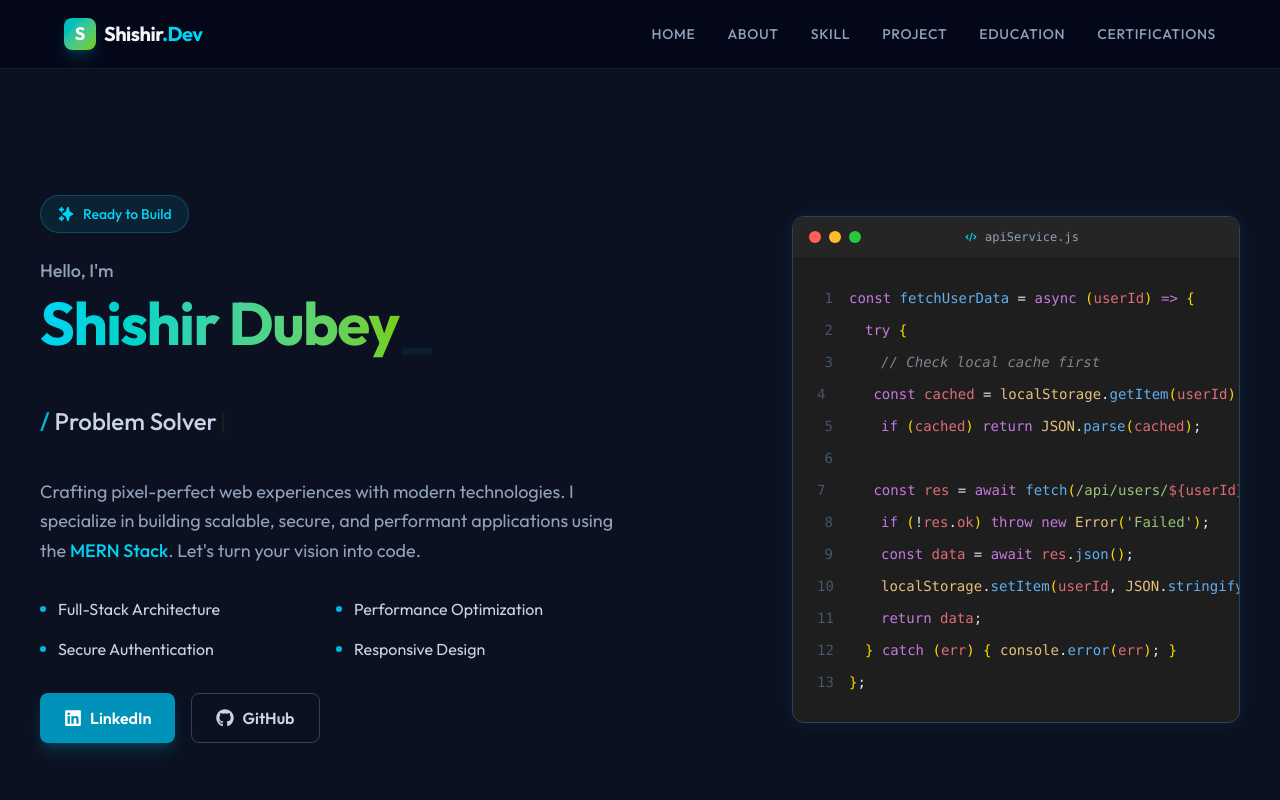
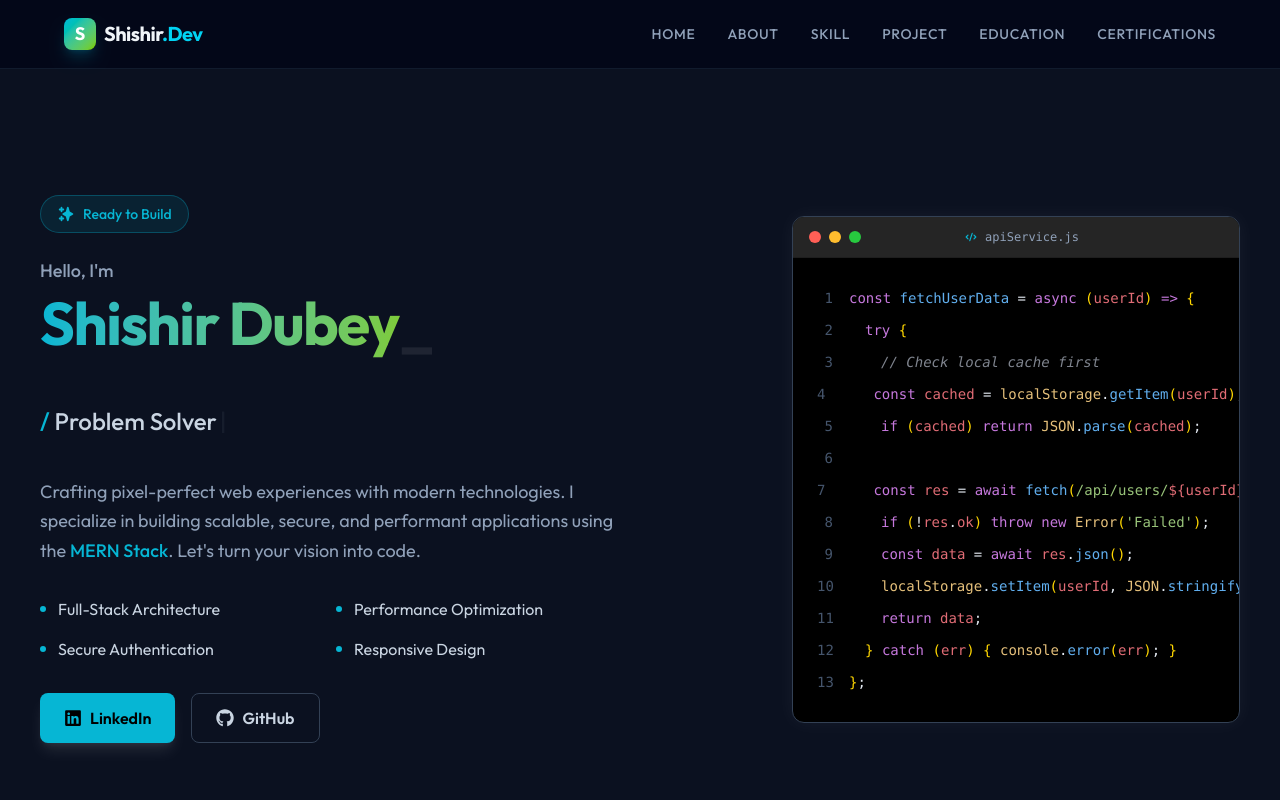
Before and after one commit to shishirdubey24/My-Portfolio, a React (Vite) app: page / in a window 1280 px wide. Shown: the top 800 px of the page. Built offline with nearby package versions, Linux system fonts and the light colour scheme.

Commit message:
Updated UX

```diff
--- a/src/components/About.jsx
+++ b/src/components/About.jsx
@@ -6,15 +6,15 @@ const About = () => {
   return (
     <div id="home" className="min-h-screen flex items-center relative overflow-hidden">
       {/* Background Decor */}
-      <div className="absolute top-20 right-20 w-96 h-96 bg-cyan-500/10 rounded-full blur-3xl -z-10 animate-pulse-slow"></div>
-      <div className="absolute bottom-20 left-20 w-72 h-72 bg-lime-500/10 rounded-full blur-3xl -z-10 animate-pulse-slow delay-500"></div>
+      <div className="absolute top-20 right-20 w-96 h-96 bg-brand-primary/10 rounded-full blur-3xl -z-10 animate-pulse-slow"></div>
+      <div className="absolute bottom-20 left-20 w-72 h-72 bg-brand-secondary/10 rounded-full blur-3xl -z-10 animate-pulse-slow delay-500"></div>
 
       <div className="max-w-7xl mx-auto px-6 py-20 relative z-10">
         <div className="grid grid-cols-1 lg:grid-cols-2 gap-12 items-center">
 
           {/* Left Content */}
           <div className="order-2 lg:order-1 animate-fade-in-up">
-            <div className="inline-flex items-center gap-2 px-4 py-2 bg-cyan-900/30 border border-cyan-500/30 rounded-full text-cyan-400 text-sm font-medium mb-6 animate-fade-in-down delay-100">
+            <div className="inline-flex items-center gap-2 px-4 py-2 bg-brand-primary/10 border border-brand-primary/30 rounded-full text-brand-primary text-sm font-medium mb-6 animate-fade-in-down delay-100">
               <HiSparkles className="text-lg" />
               <span>Ready to Build</span>
             </div>
@@ -24,7 +24,7 @@ const About = () => {
             </h1>
 
             <h2 className="text-4xl md:text-6xl font-bold text-white mb-4 min-h-[4rem] md:min-h-[6rem] animate-slide-in-left delay-100 tracking-tight">
-              <span className="text-transparent bg-clip-text bg-gradient-to-r from-cyan-400 to-lime-500">
+              <span className="text-transparent bg-clip-text bg-gradient-to-r from-brand-primary to-brand-secondary">
                 <Typewriter
                   words={['Shishir Dubey']}
                   loop={1}
@@ -33,13 +33,13 @@ const About = () => {
                   typeSpeed={100}
                   deleteSpeed={50}
                   delaySpeed={1000}
-                  cursorColor='#06b6d4'
+                  cursorColor='#ffffff'
                 />
               </span>
             </h2>
 
             <h3 className="text-xl md:text-2xl font-medium text-slate-300 mb-6 min-h-[2rem] md:min-h-[3rem] animate-slide-in-left delay-200">
-              <span className="text-cyan-500">/</span>{' '}
+              <span className="text-brand-primary">/</span>{' '}
               <Typewriter
                 words={['MERN Stack Developer', 'Problem Solver', 'Tech Enthusiast']}
                 loop={0}
@@ -48,12 +48,12 @@ const About = () => {
                 typeSpeed={80}
                 deleteSpeed={50}
                 delaySpeed={2500}
-                cursorColor='#84cc16'
+                cursorColor='#94a3b8'
               />
             </h3>
 
             <p className="text-lg text-slate-400 mb-8 leading-relaxed max-w-xl animate-fade-in delay-200">
-              Crafting pixel-perfect web experiences with modern technologies. I specialize in building scalable, secure, and performant applications using the <span className="text-cyan-400 font-medium">MERN Stack</span>. Let's turn your vision into code.
+              Crafting pixel-perfect web experiences with modern technologies. I specialize in building scalable, secure, and performant applications using the <span className="text-brand-primary font-medium">MERN Stack</span>. Let's turn your vision into code.
             </p>
 
             {/* Professional Highlights */}
@@ -70,7 +70,7 @@ const About = () => {
                     className="flex items-center gap-3 animate-slide-in-left group"
                     style={{ animationDelay: `${300 + index * 100}ms` }}
                   >
-                    <div className="w-1.5 h-1.5 bg-cyan-500 rounded-full group-hover:scale-150 transition-transform duration-300"></div>
+                    <div className="w-1.5 h-1.5 bg-brand-primary rounded-full group-hover:scale-150 transition-transform duration-300"></div>
                     <span className="text-slate-300 group-hover:text-white transition-colors">{text}</span>
                   </div>
                 ))}
@@ -83,7 +83,7 @@ const About = () => {
                 href="https://www.linkedin.com/in/shishirdubey-dev"
                 target="_blank"
                 rel="noopener noreferrer"
-                className="flex items-center justify-center gap-2 px-6 py-3 bg-cyan-600 hover:bg-cyan-500 text-white rounded-lg font-semibold transition-all duration-300 shadow-lg shadow-cyan-500/20 hover:shadow-cyan-500/40 hover:-translate-y-1"
+                className="flex items-center justify-center gap-2 px-6 py-3 bg-brand-primary text-black hover:bg-brand-secondary rounded-lg font-semibold transition-all duration-300 shadow-lg shadow-white/10 hover:shadow-white/20 hover:-translate-y-1"
               >
                 <FaLinkedin className="text-lg" />
                 <span>LinkedIn</span>
@@ -93,7 +93,7 @@ const About = () => {
                 href="https://github.com/shishirdubey24"
                 target="_blank"
                 rel="noopener noreferrer"
-                className="flex items-center justify-center gap-2 px-6 py-3 border border-slate-700 hover:border-cyan-500/50 text-slate-300 hover:text-white rounded-lg font-semibold transition-all duration-300 hover:bg-cyan-500/5"
+                className="flex items-center justify-center gap-2 px-6 py-3 border border-brand-border hover:border-brand-primary/50 text-slate-300 hover:text-white rounded-lg font-semibold transition-all duration-300 hover:bg-brand-primary/5"
               >
                 <FaGithub className="text-lg" />
                 <span>GitHub</span>
@@ -103,7 +103,7 @@ const About = () => {
 
           {/* Right Content - VS Code Snippet */}
           <div className="order-1 lg:order-2 flex justify-center lg:justify-end animate-scale-in-rotate delay-200 relative">
-            <div className="relative rounded-xl overflow-hidden bg-[#1e1e1e] border border-slate-700 shadow-[0_0_20px_rgba(6,182,212,0.1)] hover:shadow-[0_0_25px_rgba(6,182,212,0.2)] hover:border-cyan-500/30 w-full max-w-md group transition-all duration-300">
+            <div className="relative rounded-xl overflow-hidden bg-[#000000] border border-brand-border shadow-[0_0_20px_rgba(255,255,255,0.05)] hover:shadow-[0_0_25px_rgba(255,255,255,0.1)] hover:border-brand-primary/30 w-full max-w-md group transition-all duration-300">
               {/* VS Code Header */}
               <div className="flex items-center justify-between px-4 py-3 bg-[#252525] border-b border-[#1e1e1e]">
                 <div className="flex gap-2">
@@ -112,7 +112,7 @@ const About = () => {
                   <div className="w-3 h-3 rounded-full bg-[#27c93f]"></div>
                 </div>
                 <div className="text-xs text-slate-400 font-mono flex items-center gap-2">
-                  <HiCode className="text-cyan-400" />
+                  <HiCode className="text-brand-primary" />
                   apiService.js
                 </div>
                 <div className="w-10"></div>
```
